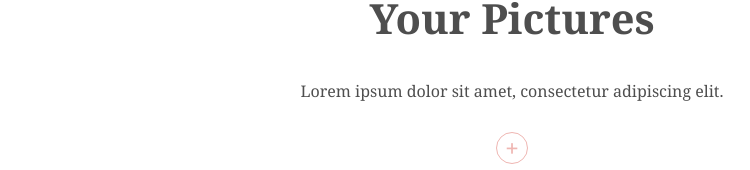
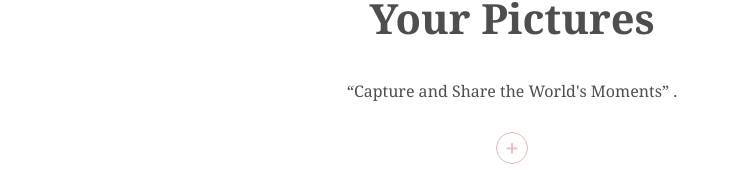
Before and after one commit to atulpatill/Firegram, a React (Create React App) app: page / in a window 1280 px wide. Shown: the part 110-280 px from the top of the page, without its empty margins (128-878 px from the left). Built offline with nearby package versions, Linux system fonts and the light colour scheme; no server answers; the database is empty.

Commit message:
refactor : updated

```diff
--- a/src/comps/Title.js
+++ b/src/comps/Title.js
@@ -5,7 +5,7 @@ const Title = () => {
     <div className="title">
       <h1>FireGram</h1>
       <h2>Your Pictures</h2>
-      <p>Lorem ipsum dolor sit amet, consectetur adipiscing elit.</p>
+      <p>“Capture and Share the World's Moments” .</p>
     </div>
   )
 }
```
